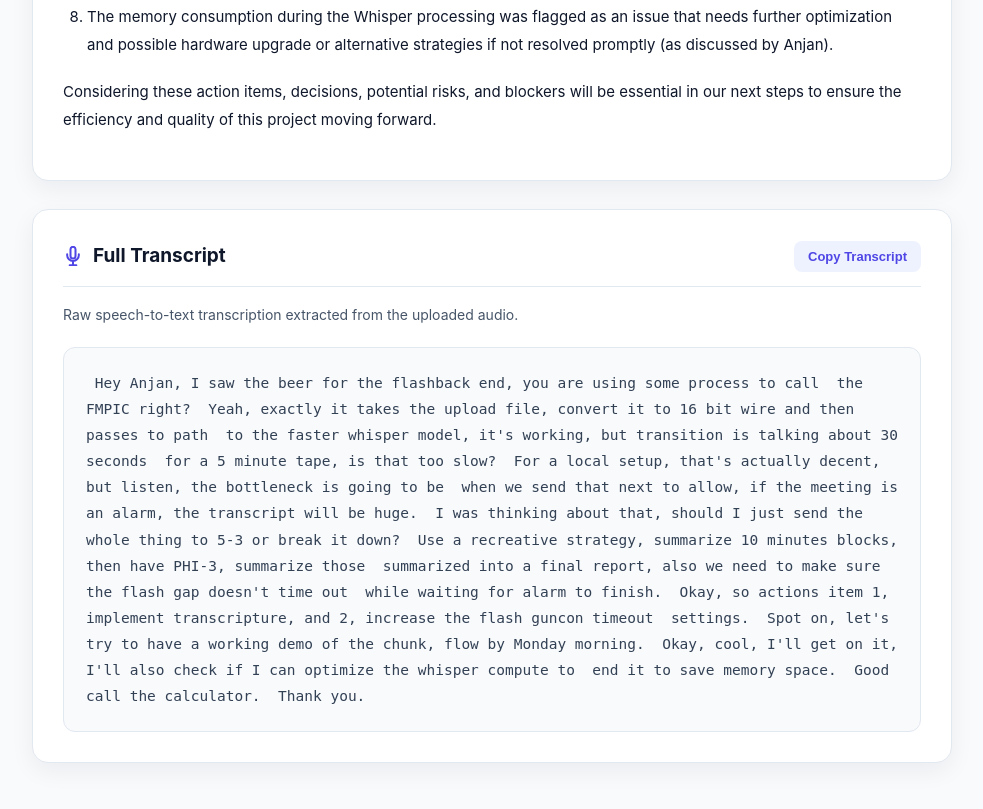
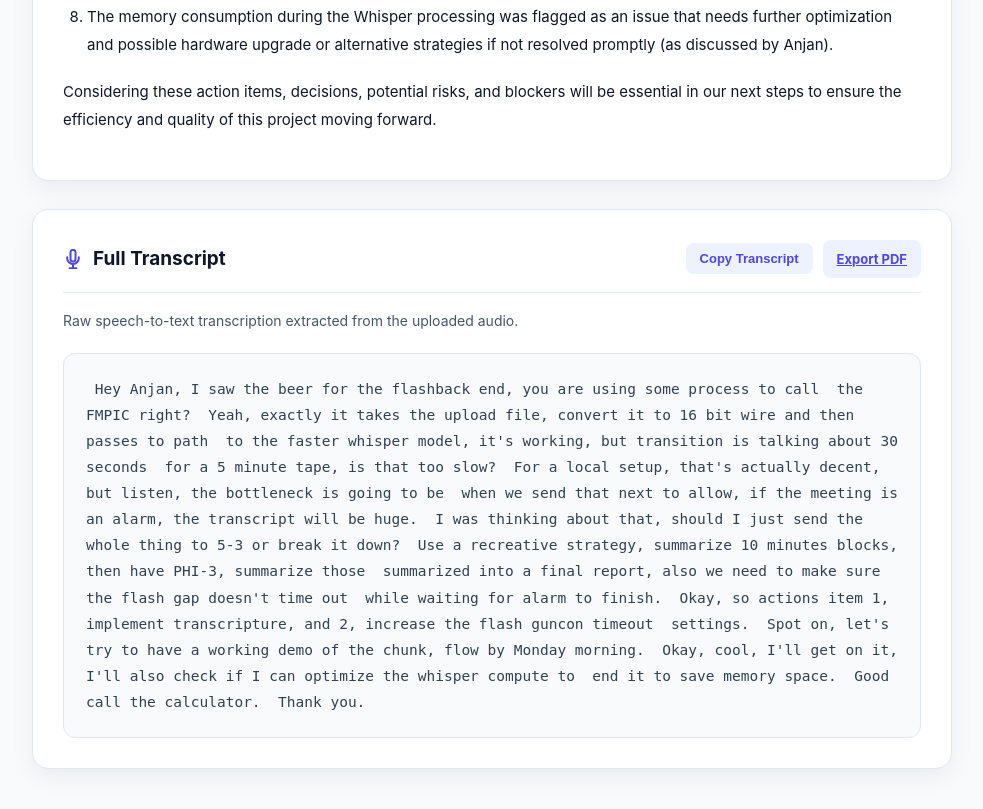
Before and after one commit to ChaitanyaCodec/ai-meet-assistant, a Flask app: page /meeting/1 in a window 1280 px wide. Shown: the part 1313-2122 px from the top of the page, without its empty margins (148-1131 px from the left). Before the commit the page ends 2076 px from the top, so only its background shows below. Run offline with Flask 3, Linux system fonts and the light colour scheme; some libraries are stand-ins or nearby versions.

Commit message:
Add PDF export system for AI meeting reports

```diff
--- a/backend/app.py
+++ b/backend/app.py
@@ -12,6 +12,14 @@ from faster_whisper import WhisperModel
 from werkzeug.utils import secure_filename
 
 from flask import redirect
+
+
+#_________________________PDF imports
+from flask import make_response
+from reportlab.platypus import SimpleDocTemplate, Paragraph, Spacer
+from reportlab.lib.styles import getSampleStyleSheet
+from reportlab.lib.pagesizes import letter
+from io import BytesIO
 
 # ---------------------------------------------------
 # Flask App Configuration
@@ -212,6 +220,127 @@ def meeting_detail(id):
         meeting=meeting,
         formatted_summary=formatted_summary
     )
+
+@app.route('/export/pdf/<int:id>')
+def export_pdf(id):
+
+    meeting = Meeting.query.get(id)
+
+    if not meeting:
+
+        return {
+            "error": "Meeting not found"
+        }, 404
+
+    # Create in-memory PDF buffer
+    buffer = BytesIO()
+
+    # Create PDF document
+    doc = SimpleDocTemplate(
+        buffer,
+        pagesize=letter,
+        rightMargin=40,
+        leftMargin=40,
+        topMargin=40,
+        bottomMargin=28
+    )
+
+    # PDF styling
+    styles = getSampleStyleSheet()
+
+    elements = []
+
+    # -----------------------------------
+    # Title
+    # -----------------------------------
+
+    title = Paragraph(
+        f"<b>Meeting Report:</b> {meeting.filename}",
+        styles['Title']
+    )
+
+    elements.append(title)
+
+    elements.append(Spacer(1, 20))
+
+    # -----------------------------------
+    # Date
+    # -----------------------------------
+
+    date = Paragraph(
+        f"<b>Processed On:</b> {meeting.created_at.strftime('%b %d, %Y • %I:%M %p')}",
+        styles['BodyText']
+    )
+
+    elements.append(date)
+
+    elements.append(Spacer(1, 20))
+
+    # -----------------------------------
+    # Summary Section
+    # -----------------------------------
+
+    summary_heading = Paragraph(
+        "<b>Executive Summary</b>",
+        styles['Heading2']
+    )
+
+    elements.append(summary_heading)
+
+    elements.append(Spacer(1, 10))
+
+    summary = Paragraph(
+        meeting.summary.replace("\n", "<br/>"),
+        styles['BodyText']
+    )
+
+    elements.append(summary)
+
+    elements.append(Spacer(1, 20))
+
+    # -----------------------------------
+    # Transcript Section
+    # -----------------------------------
+
+    transcript_heading = Paragraph(
+        "<b>Transcript</b>",
+        styles['Heading2']
+    )
+
+    elements.append(transcript_heading)
+
+    elements.append(Spacer(1, 10))
+
+    transcript = Paragraph(
+        meeting.transcript.replace("\n", "<br/>"),
+        styles['BodyText']
+    )
+
+    elements.append(transcript)
+
+    # -----------------------------------
+    # Build PDF
+    # -----------------------------------
+
+    doc.build(elements)
+
+    pdf = buffer.getvalue()
+
+    buffer.close()
+
+    # -----------------------------------
+    # Send Download Response
+    # -----------------------------------
+
+    response = make_response(pdf)
+
+    response.headers['Content-Type'] = 'application/pdf'
+
+    response.headers['Content-Disposition'] = (
+        f'attachment; filename={meeting.filename}.pdf'
+    )
+
+    return response
 # ---------------------------------------------------
 # Upload + Transcription + Summary Route
 # ---------------------------------------------------
--- a/backend/templates/meeting_detail.html
+++ b/backend/templates/meeting_detail.html
@@ -234,7 +234,14 @@
 
             border-bottom: 1px solid var(--border);
         }
+.action-buttons {
 
+    display: flex;
+
+    gap: 10px;
+
+    align-items: center;
+}
         .section-title {
 
             display: flex;
@@ -537,12 +544,27 @@
                     </h2>
 
                 </div>
+<div class="action-buttons">
 
-                <button class="copy-btn" onclick="copyTranscript()">
+    <button
+        class="copy-btn"
+        onclick="copyTranscript()"
+    >
 
-                    Copy Transcript
+        Copy Transcript
 
-                </button>
+    </button>
+
+    <a
+        href="/export/pdf/{{ meeting.id }}"
+        class="copy-btn"
+    >
+
+        Export PDF
+
+    </a>
+
+</div>
 
             </div>
 
@@ -555,6 +577,8 @@
             <pre class="transcript-content" id="transcript-content">{{ meeting.transcript }}</pre>
 
         </div>
+
+
 
     </div>
 
@@ -586,6 +610,15 @@
             alert("Transcript copied!");
         }
 
+        <a
+    href="/export/pdf/{{ meeting.id }}"
+    class="copy-btn"
+>
+
+    Export PDF
+
+</a>
+
     </script>
 
 </body>
```
